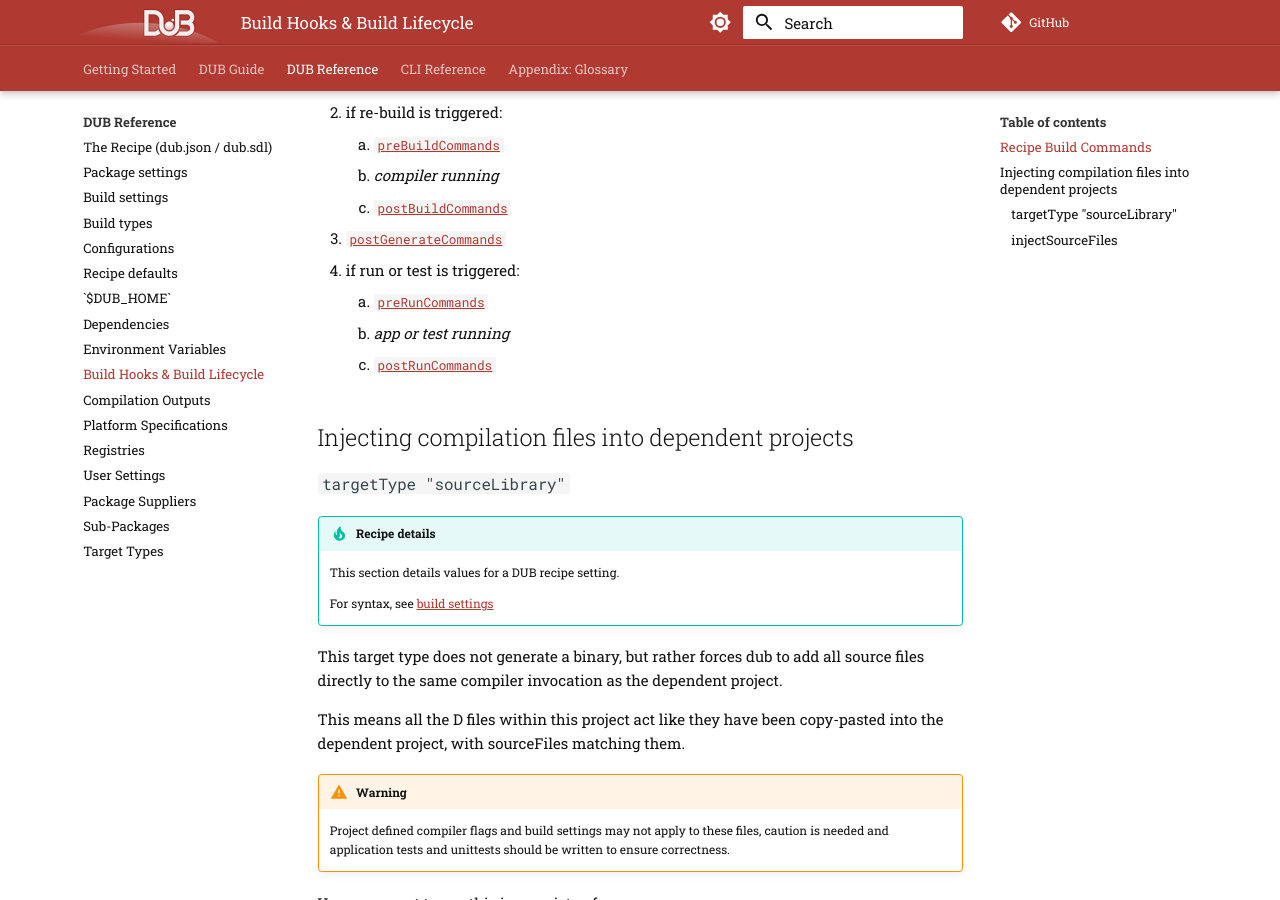
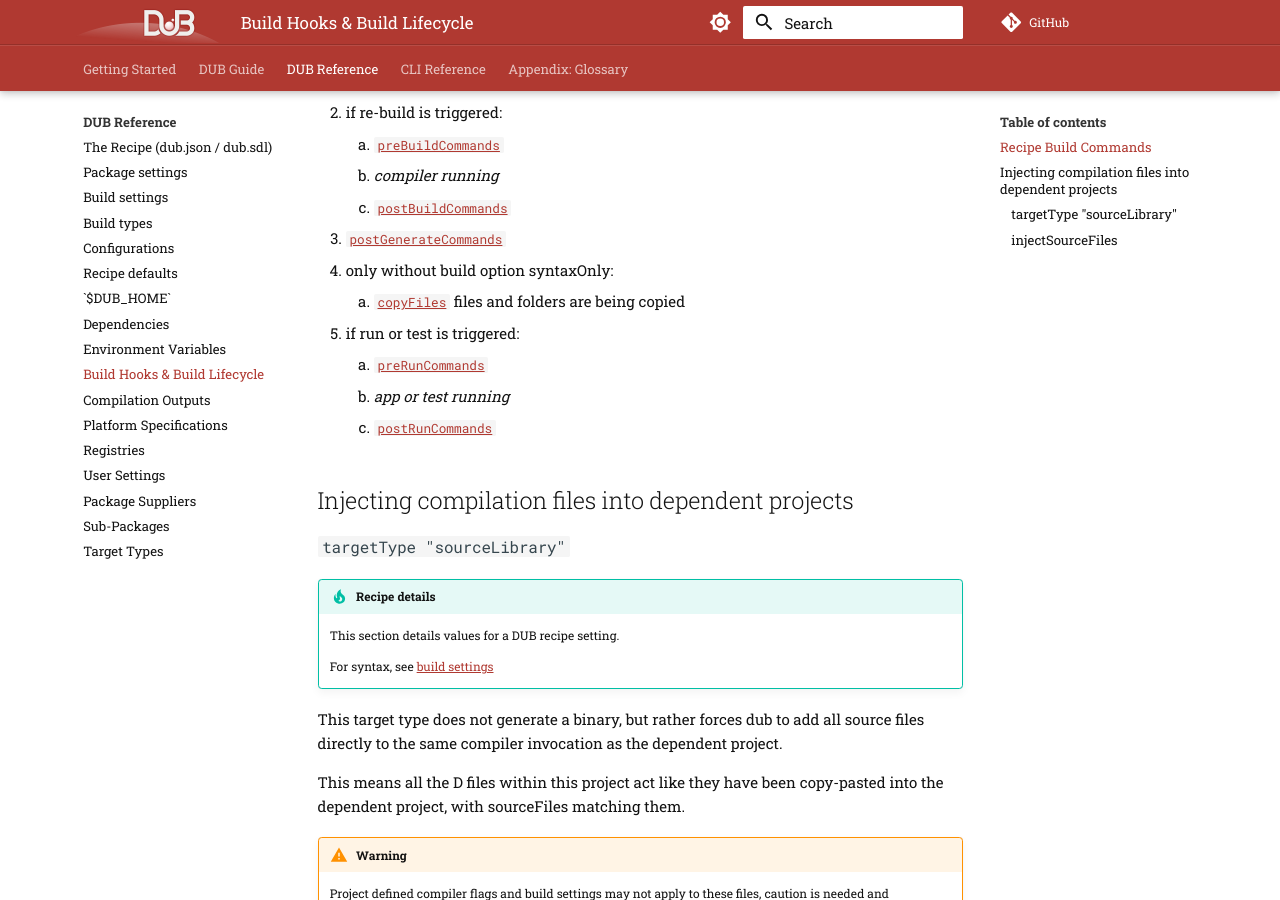
Before and after one commit to dlang/dub-docs, an MkDocs documentation site: the page built from docs/dub-reference/hooks.md, in a window 1280 px wide and 900 px high, scrolled down 515 px. Built offline with MkDocs 1.6.1 and Material for MkDocs 9.7.7, drawn with Linux system fonts in a browser that asks for light colours; comment, search, counter and statistics services are not loaded.

Commit message:
Update hooks.md

```diff
--- a/docs/dub-reference/hooks.md
+++ b/docs/dub-reference/hooks.md
@@ -18,7 +18,9 @@ Order of build commands in the general case:
     2. _compiler running_
     3. [`postBuildCommands`](./build_settings.md#postbuildcommands)
 3. [`postGenerateCommands`](./build_settings.md#postgeneratecommands)
-4. if run or test is triggered:
+4. only without build option syntaxOnly:
+    1. [`copyFiles`](./build_settings.md#copyfiles) files and folders are being copied
+5. if run or test is triggered:
     1. [`preRunCommands`](./build_settings.md#preruncommands)
     2. _app or test running_
     3. [`postRunCommands`](./build_settings.md#postruncommands)
```
